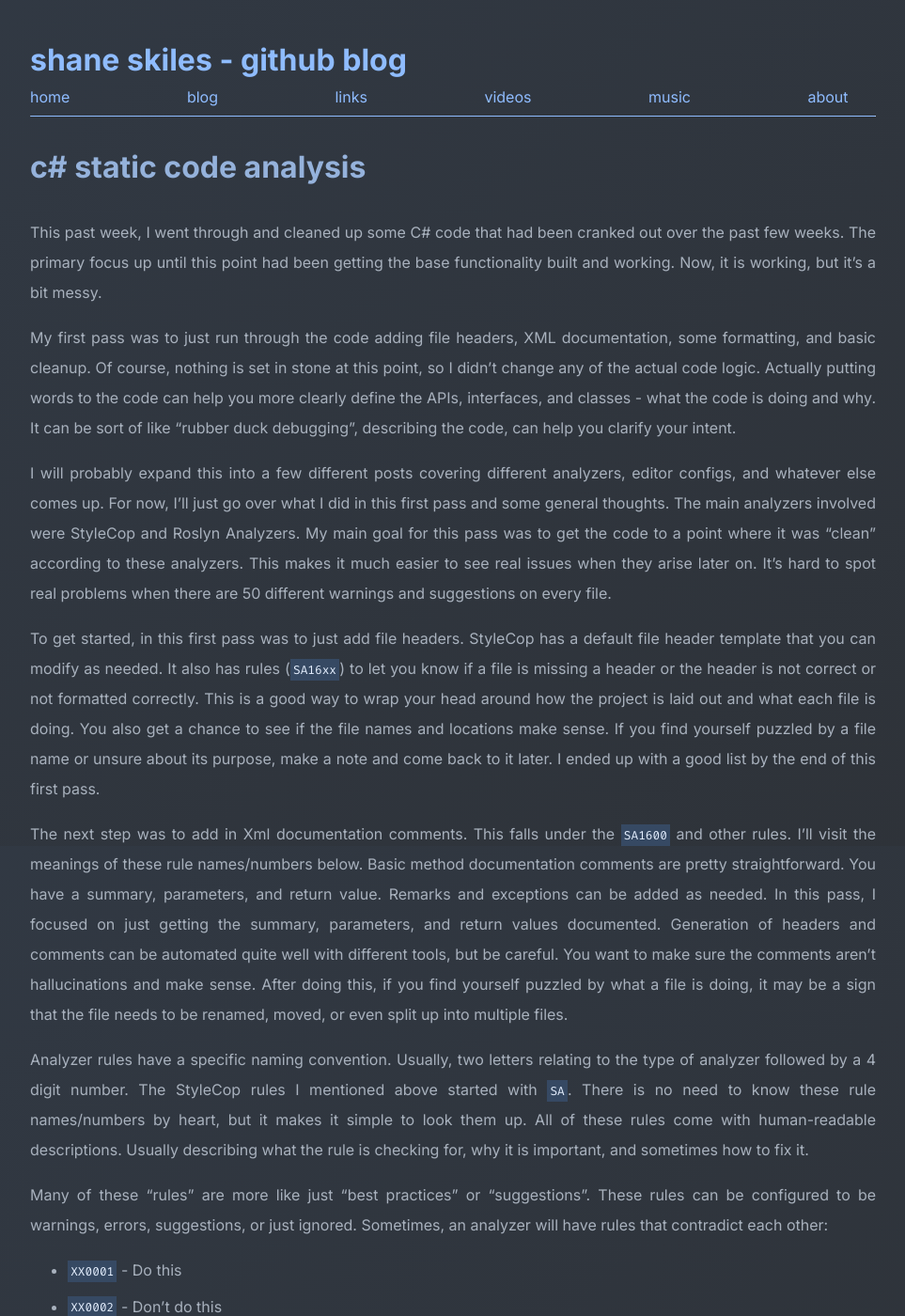
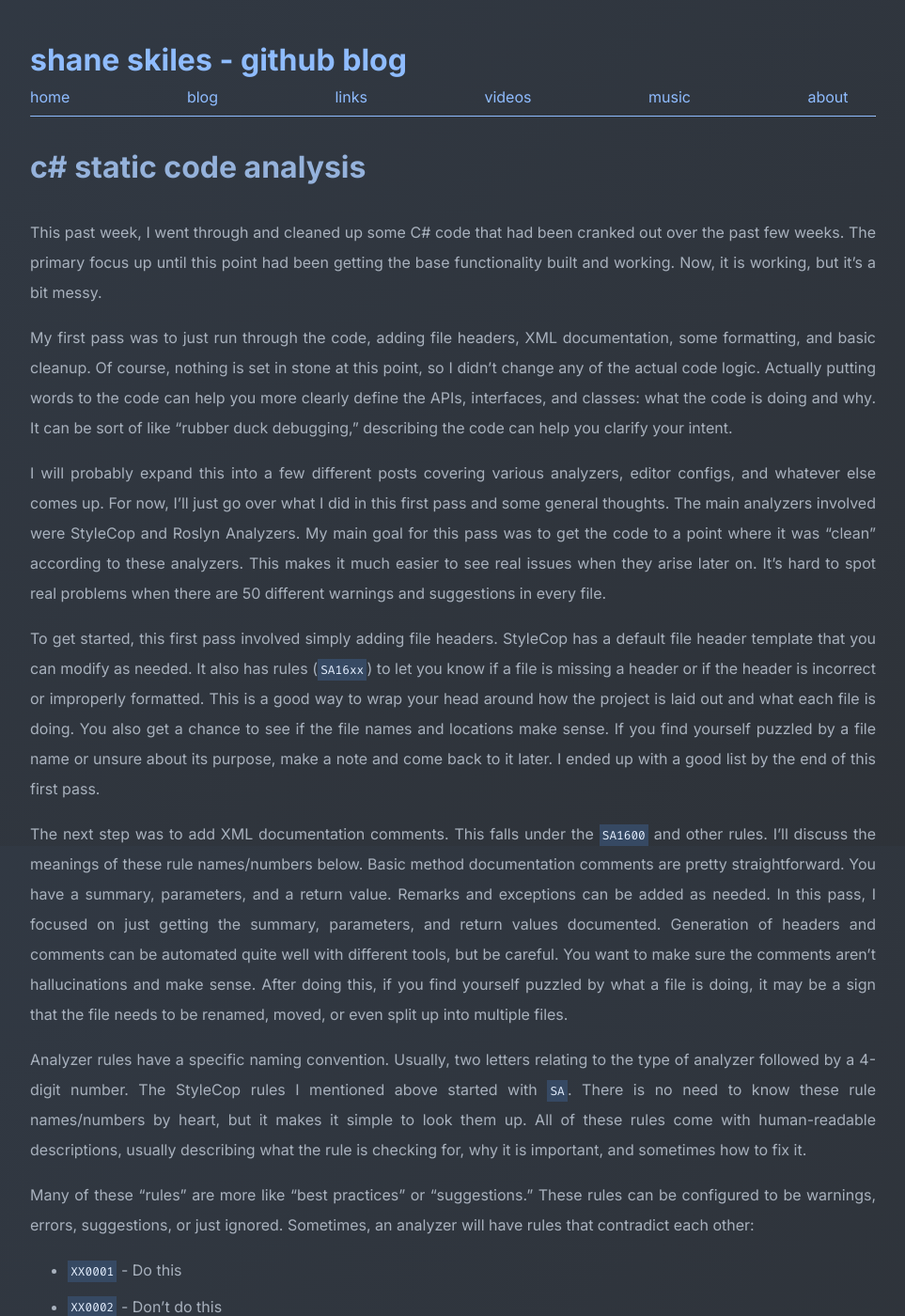
Before and after one commit to shaneskiles/shaneskiles.github.io, a Jekyll site: the page built from _posts/2025-12-21-static-code-analysis.md, in a window 1280 px wide and 1400 px high. Shown: the whole window at 94% size, without its empty margins (158-1121 px from the left). Built offline with Jekyll 4.4.1, drawn with Linux system fonts in a browser that asks for light colours; some of the changed text lies outside the part shown.

Commit message:
sleepwalker noir

```diff
--- a/_posts/2025-12-21-static-code-analysis.md
+++ b/_posts/2025-12-21-static-code-analysis.md
@@ -9,33 +9,32 @@
 out over the past few weeks. The primary focus up until this point had been getting
 the base functionality built and working. Now, it is working, but it's a bit messy.
 
-My first pass was to just run through the code adding file headers, XML documentation,
+My first pass was to just run through the code, adding file headers, XML documentation,
 some formatting, and basic cleanup. Of course, nothing is set in stone at this point,
 so I didn't change any of the actual code logic. Actually putting words to the
-code can help you more clearly define the APIs, interfaces, and classes -
-what the code is doing and why. It can be sort of like "rubber duck debugging",
-describing the code, can help you clarify your intent.
+code can help you more clearly define the APIs, interfaces, and classes: what the code is doing and why. It can be sort of like "rubber duck debugging,"
+describing the code can help you clarify your intent.
 
-I will probably expand this into a few different posts covering different
+I will probably expand this into a few different posts covering various
 analyzers, editor configs, and whatever else comes up. For now, I'll just
 go over what I did in this first pass and some general thoughts. The main analyzers
 involved were StyleCop and Roslyn Analyzers. My main goal for this pass was to
 get the code to a point where it was "clean" according to these analyzers.
 This makes it much easier to see real issues when they arise later on. It's hard
-to spot real problems when there are 50 different warnings and suggestions on every file.
+to spot real problems when there are 50 different warnings and suggestions in every file.
 
-To get started, in this first pass was to just add file headers. StyleCop has a default
+To get started, this first pass involved simply adding file headers. StyleCop has a default
 file header template that you can modify as needed. It also has rules (`SA16xx`) to let you
-know if a file is missing a header or the header is not correct or not formatted correctly.
+know if a file is missing a header or if the header is incorrect or improperly formatted.
 This is a good way to wrap your head around how the project is laid out and what each file
 is doing. You also get a chance to see if the file names and locations make sense.
 If you find yourself puzzled by a file name or unsure about its purpose, make a note
 and come back to it later. I ended up with a good list by the end of this first pass.
 
-The next step was to add in Xml documentation comments. This falls under the
-`SA1600` and other rules. I'll visit the meanings of these rule names/numbers below.
+The next step was to add XML documentation comments. This falls under the
+`SA1600` and other rules. I'll discuss the meanings of these rule names/numbers below.
 Basic method documentation comments are pretty straightforward. You have a summary,
-parameters, and return value. Remarks and exceptions can be added as needed. In this pass,
+parameters, and a return value. Remarks and exceptions can be added as needed. In this pass,
 I focused on just getting the summary, parameters, and return values documented.
 Generation of headers and comments can be automated quite well with different tools,
 but be careful. You want to make sure the comments aren't hallucinations and make sense.
@@ -43,14 +42,13 @@
 that the file needs to be renamed, moved, or even split up into multiple files.
 
 Analyzer rules have a specific naming convention.
-Usually, two letters relating to the type of analyzer followed by a 4 digit number.
+Usually, two letters relating to the type of analyzer followed by a 4-digit number.
 The StyleCop rules I mentioned above started with `SA`. There is no need to know these
 rule names/numbers by heart, but it makes it simple to look them up. All of these rules
-come with human-readable descriptions. Usually describing what the rule is checking for,
+come with human-readable descriptions, usually describing what the rule is checking for,
 why it is important, and sometimes how to fix it.
 
-Many of these "rules" are more like just
-"best practices" or "suggestions". These rules can be configured to be
+Many of these "rules" are more like "best practices" or "suggestions." These rules can be configured to be
 warnings, errors, suggestions, or just ignored.
 Sometimes, an analyzer will have rules that
 contradict each other:
@@ -64,19 +62,19 @@
 And again, things that make sense in one project may not make sense in another
 or a different section of the project.
 
-Another step going on during the first two was to format namespaces (block vs file scoped)
-and usings (inside vs outside namespace, alphabetized). There are rules for these as well.
-When I was taking care of the headers this was a good time to standardize these since I
-was at the top of the file. During the Xml documentation step, I was able to identify
+Another step, ongoing during the first two, was to format namespaces (block vs. file-scoped)
+and usings (inside vs. outside namespace, alphabetized). There are rules for these as well.
+When I was taking care of the headers, this was a good time to standardize these since I
+was at the top of the file. During the XML documentation step, I was able to identify
 any "missing" usings or unnecessary usings. The "missing" usings are ones
-that are not needed for the code to compile, but are used in the Xml documentation.
+that are not needed for the code to compile, but are used in the XML documentation.
 The code worked implicitly, but not explicitly. Removing unnecessary usings just helps
 clean things up a bit.
 
 The next step in this pass was to disable rules that are, I won't say pet peeves,
 but more just use common sense.
 
-For example, I don't care about the ordering private, protected, and public members
-or readonly vs readwrite variables. I care more about grouping related members together.
+For example, I don't care about the ordering of private, protected, and public members
+or types of private variables. I care more about grouping related members together.
 If it makes more sense to have private members next to the public members that use them,
 then that is what I want. So, I disabled those rules.
```
Also changed, not shown: _posts/2025-12-04-google-disenshitification.md (+3 -3 lines), _posts/2025-12-05-ask-me-3-questions.md (+3 -4 lines).
